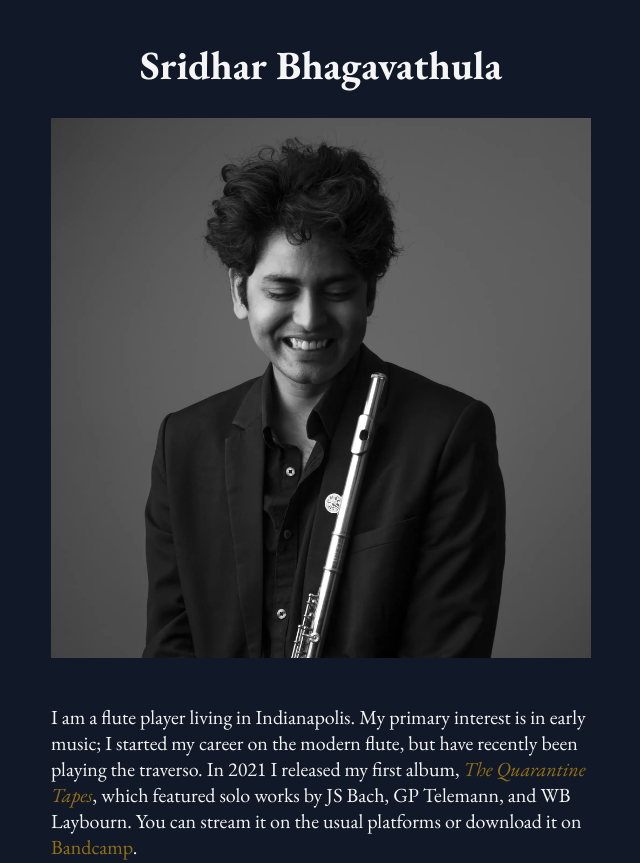
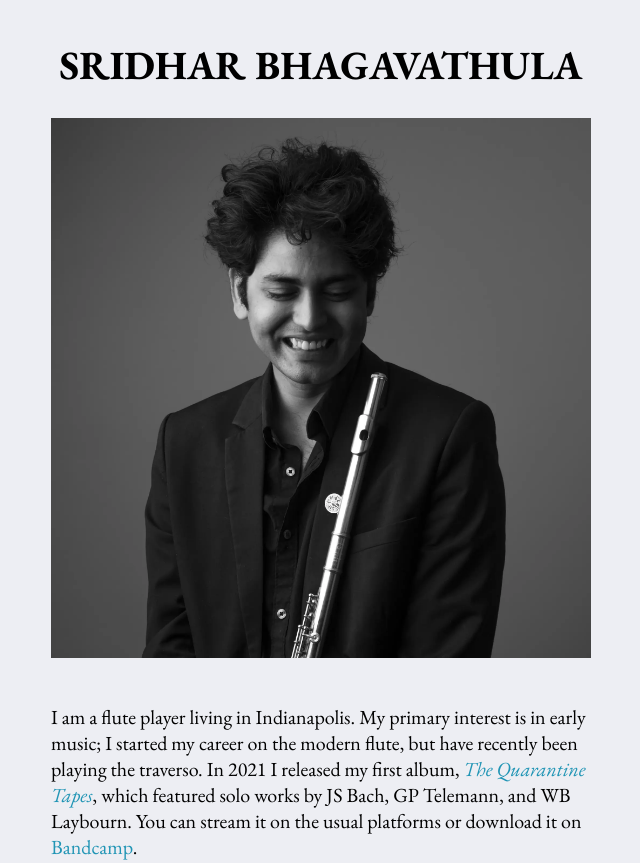
Before and after one commit to shreggz/personal-site, a plain HTML site: page index.html in a window 1280 px wide. Shown: the top 863 px of the page, without its empty margins (319-959 px from the left). Drawn offline with nearby package versions, Linux system fonts and the light colour scheme.

Commit message:
site update

```diff
--- a/index.html
+++ b/index.html
@@ -10,7 +10,7 @@
         <title>Sridhar Bhagavathula</title>
     </head>
     <body>
-        <div class="header"><h1>Sridhar Bhagavathula</h1></div>
+        <div class="header"><h1>SRIDHAR BHAGAVATHULA</h1></div>
         <img src="./images/headshot.webp" alt="Headshot of Sridhar Bhagavathula">
         <br>
         <div class="text">
--- a/styles.css
+++ b/styles.css
@@ -1,8 +1,8 @@
 @import url('https://fonts.googleapis.com/css2?family=EB+Garamond:ital,wght@0,400;0,700;1,400&display=swap');
 
 * {
-    background-color: #111827;
-    color: #f5f5f5;
+    background-color: #EDEEF3;
+    color: black;
     font-family: 'EB Garamond', serif;
 }
 
@@ -18,7 +18,7 @@ h1 {
 }
 
 a {
-    color: #947015;
+    color: #2195b5
 }
 
 a:link {
@@ -31,6 +31,7 @@ a:visited {
 
 a:hover {
     text-decoration: none;
+    background-color: #003153;
 }
 
 a:active {
```
